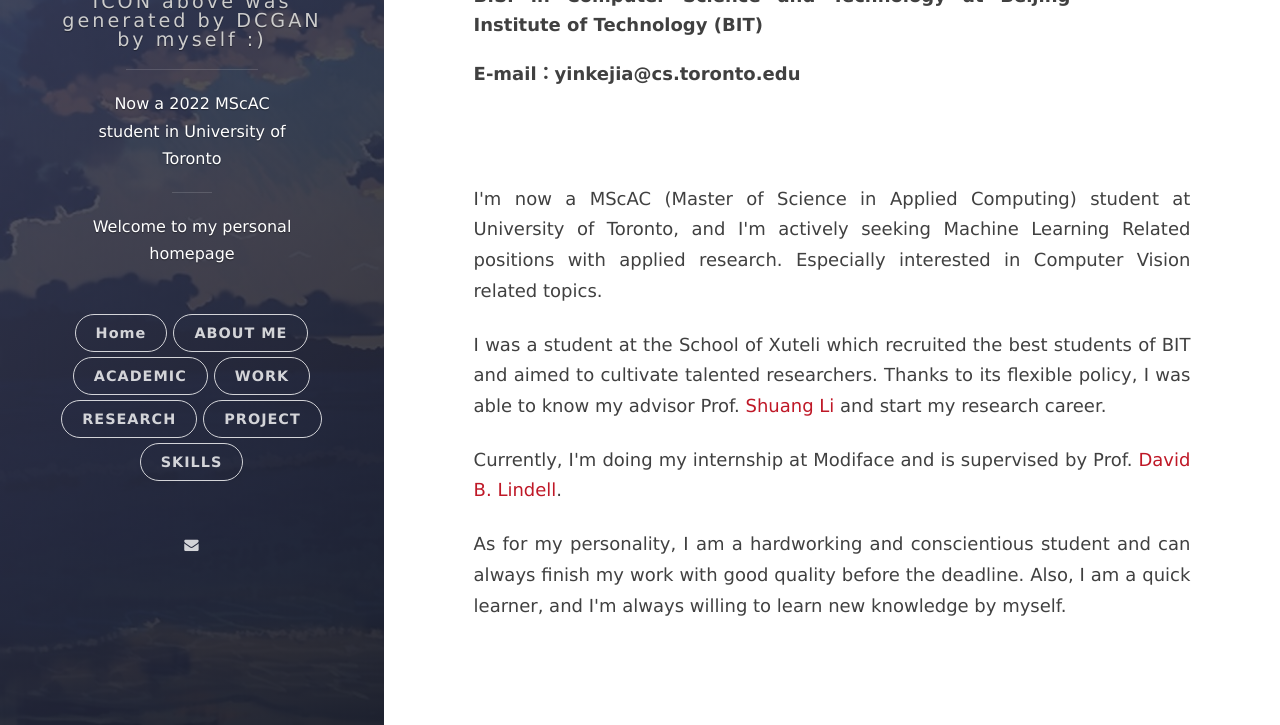
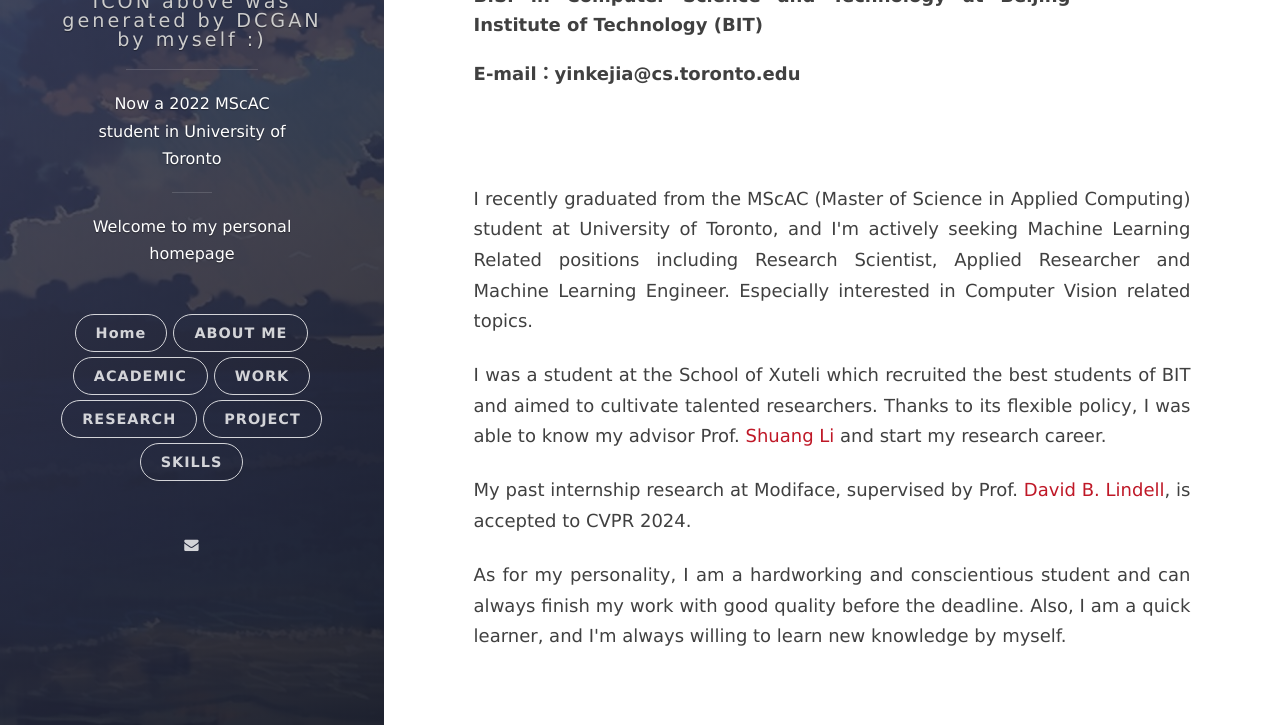
Before and after one commit to yinkejia/yinkejia.github.io, a Jekyll site: the page built from _posts/2022-08-31-ABOUT-ME.markdown, in a window 1280 px wide and 1041 px high, cut to the strip 316-1041 px from the top of the window. Built offline with Jekyll 4.4.1, drawn with Linux system fonts in a browser that asks for light colours; nearby versions of some CDN libraries.

Commit message:
Update 2022-08-31-ABOUT-ME.markdown

```diff
--- a/_posts/2022-08-31-ABOUT-ME.markdown
+++ b/_posts/2022-08-31-ABOUT-ME.markdown
@@ -12,8 +12,8 @@ date: 2022-08-31 15:32:24.000000000 +09:00
 
 <br><br>
 <font size="4">
-<p>I'm now a MScAC (Master of Science in Applied Computing) student at University of Toronto, and I'm actively seeking Machine Learning Related positions with applied research. Especially interested in Computer Vision related topics. </p>
+<p>I recently graduated from the MScAC (Master of Science in Applied Computing) student at University of Toronto, and I'm actively seeking Machine Learning Related positions including Research Scientist, Applied Researcher and Machine Learning Engineer. Especially interested in Computer Vision related topics.</p>
 <p>I was a student at the School of Xuteli which recruited the best students of BIT and aimed to cultivate talented researchers. Thanks to its flexible policy, I was able to know my advisor Prof. <a href="http://shuangli.xyz/" target="_blank">Shuang Li</a> and start my research career.</p>
-<p>Currently, I'm doing my internship at Modiface and is supervised by Prof. <a href="https://davidlindell.com/" target="_blank">David B. Lindell</a>.</p>
+<p>My past internship research at Modiface, supervised by Prof. <a href="https://davidlindell.com/" target="_blank">David B. Lindell</a>, is accepted to CVPR 2024.</p>
 <p>As for my personality, I am a hardworking and conscientious student and can always finish my work with good quality before the deadline. Also, I am a quick learner, and I'm always willing to learn new knowledge by myself.</p>
 </font>
```
